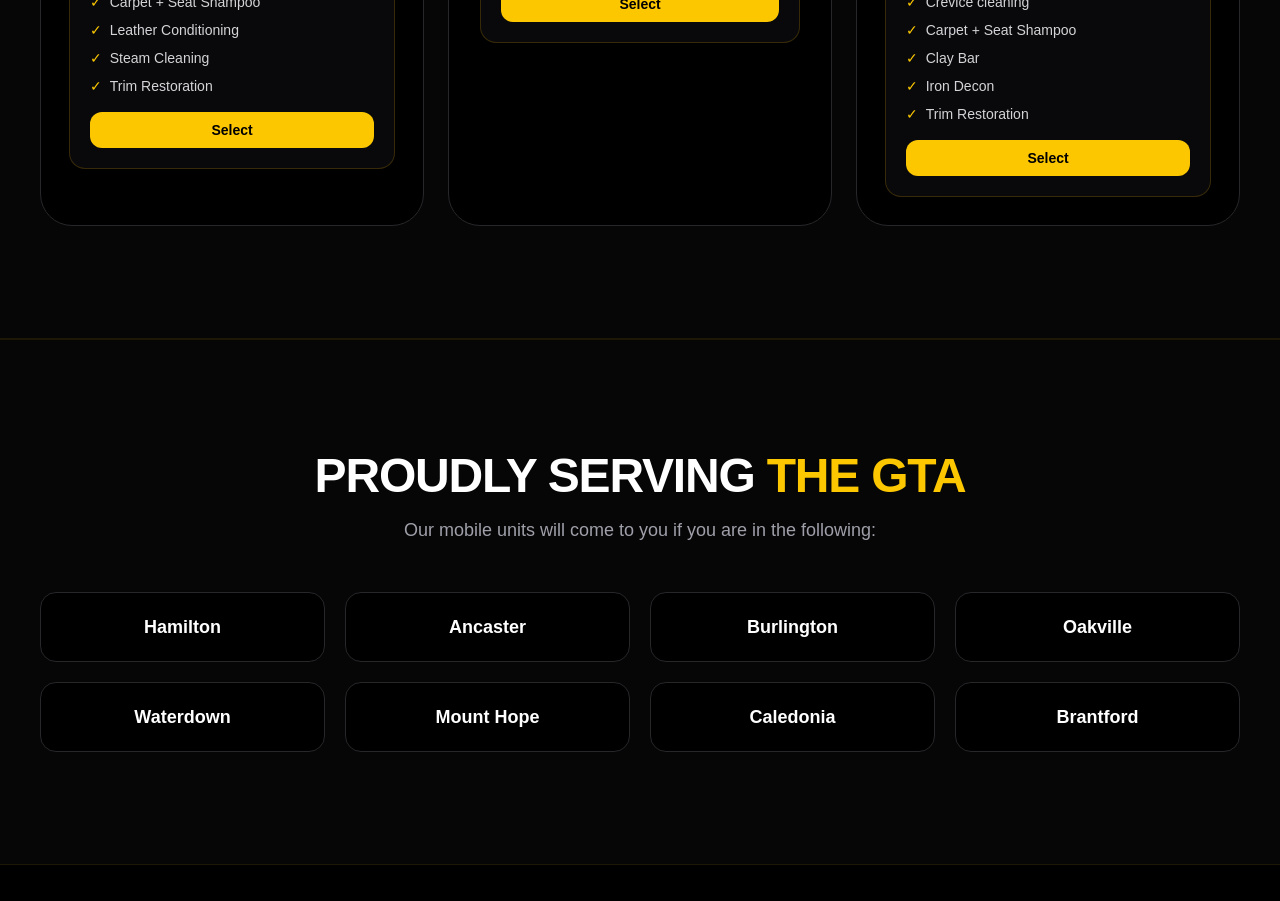
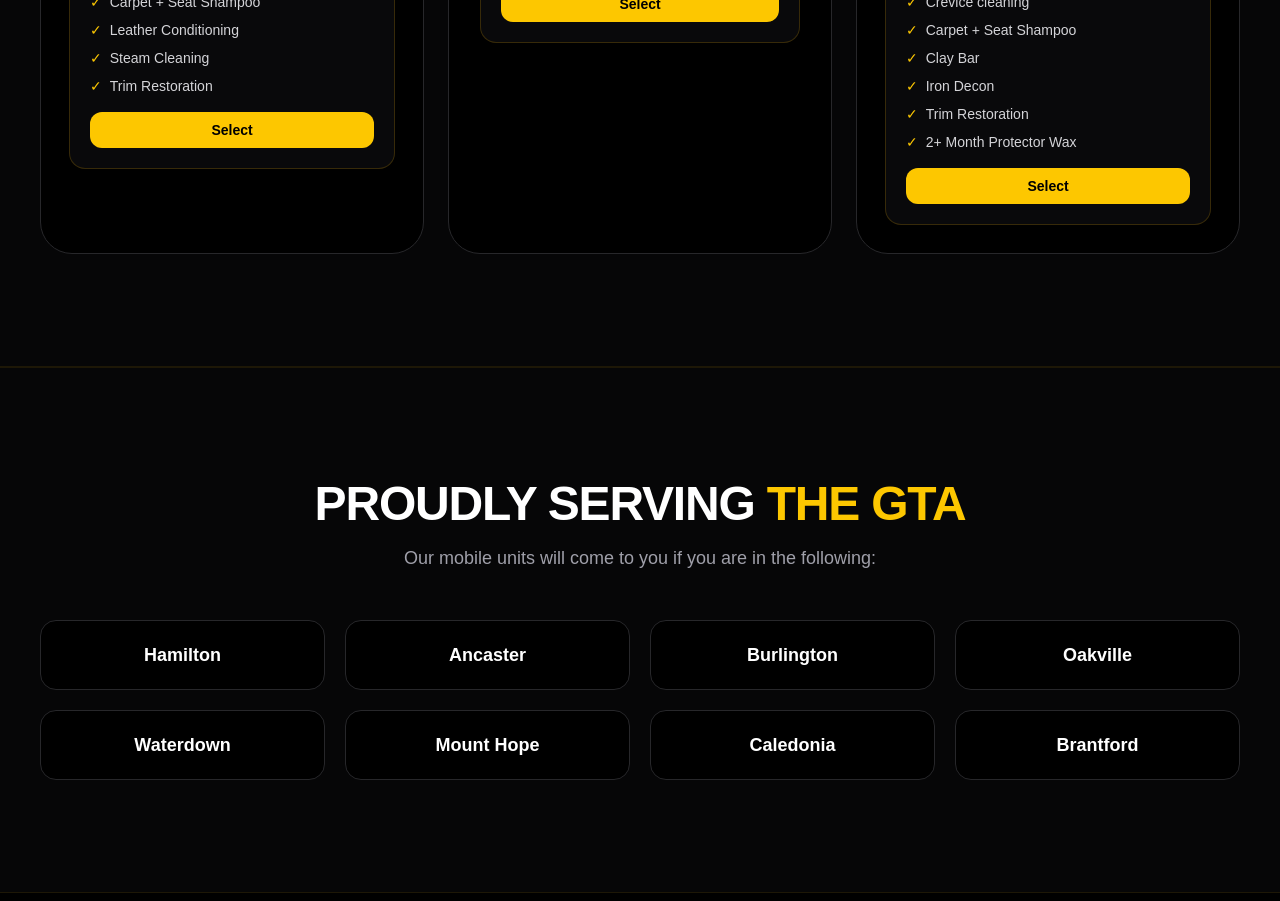
Before and after one commit to detailedbyrs/rs-detailing-site, a Next.js app: page / in a window 1280 px wide. Shown: the part 5060-5961 px from the top of the page. Built offline with nearby package versions, Linux system fonts and the light colour scheme.

Commit message:
Added protector Wax to Services + Booking

```diff
--- a/app/book/page.js
+++ b/app/book/page.js
@@ -30,6 +30,7 @@ const addOnsByPackage = {
     Exterior: [
       "Engine bay reset",
       "Salt removal",
+      "2+ Month Protector Wax",
     ],
   },
   "Full Detail": {
@@ -41,6 +42,7 @@ const addOnsByPackage = {
       "Carpet shampoo",
       "Leather conditioning",
       "Engine bay reset",
+      "2+ Month Protector Wax",
     ],
     Premium: [
       "Pet hair removal",
--- a/app/page.js
+++ b/app/page.js
@@ -162,7 +162,7 @@ export default function Home() {
         {
           name: "Premium",
           price: "From $259",
-          bullets: ["Deep full detail", "Crevice cleaning", "Carpet + Seat Shampoo", "Clay Bar", "Iron Decon", "Trim Restoration"],
+          bullets: ["Deep full detail", "Crevice cleaning", "Carpet + Seat Shampoo", "Clay Bar", "Iron Decon", "Trim Restoration", "2+ Month Protector Wax"],
         },
       ],
     },
```
